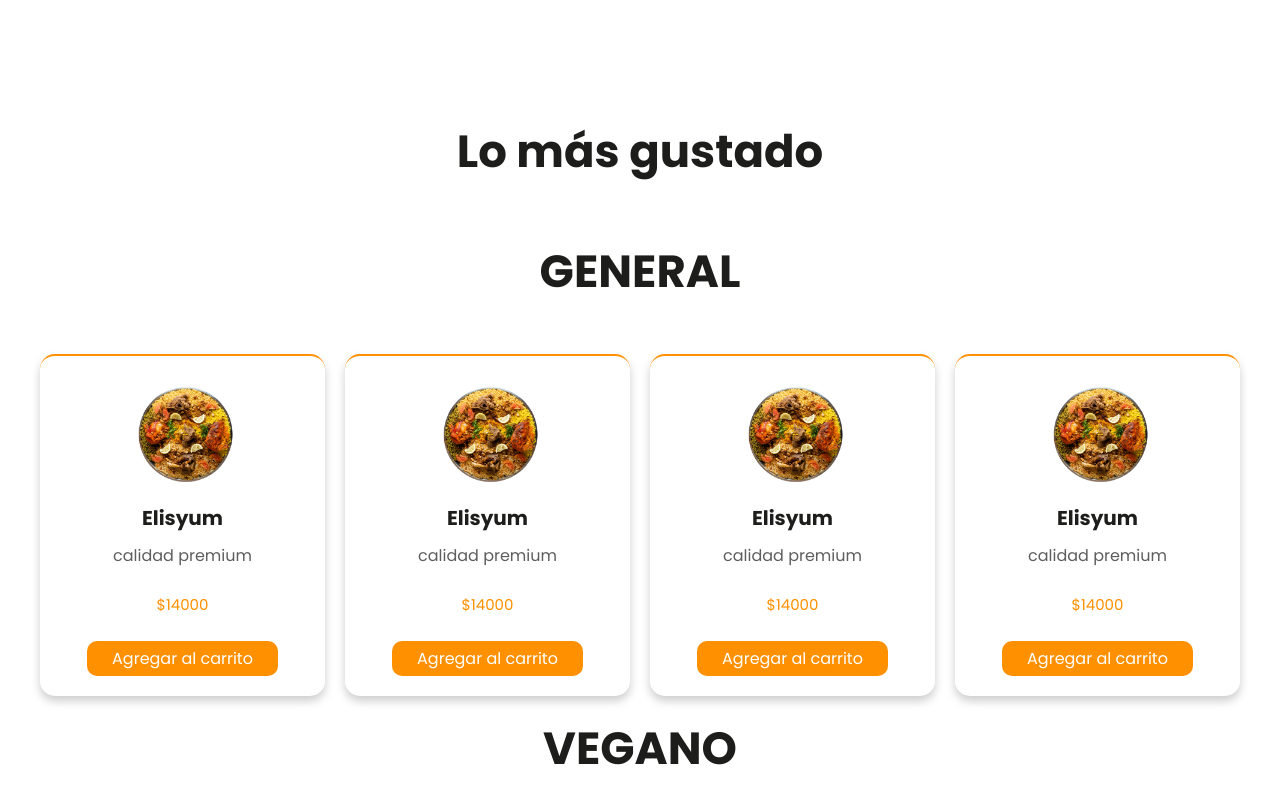
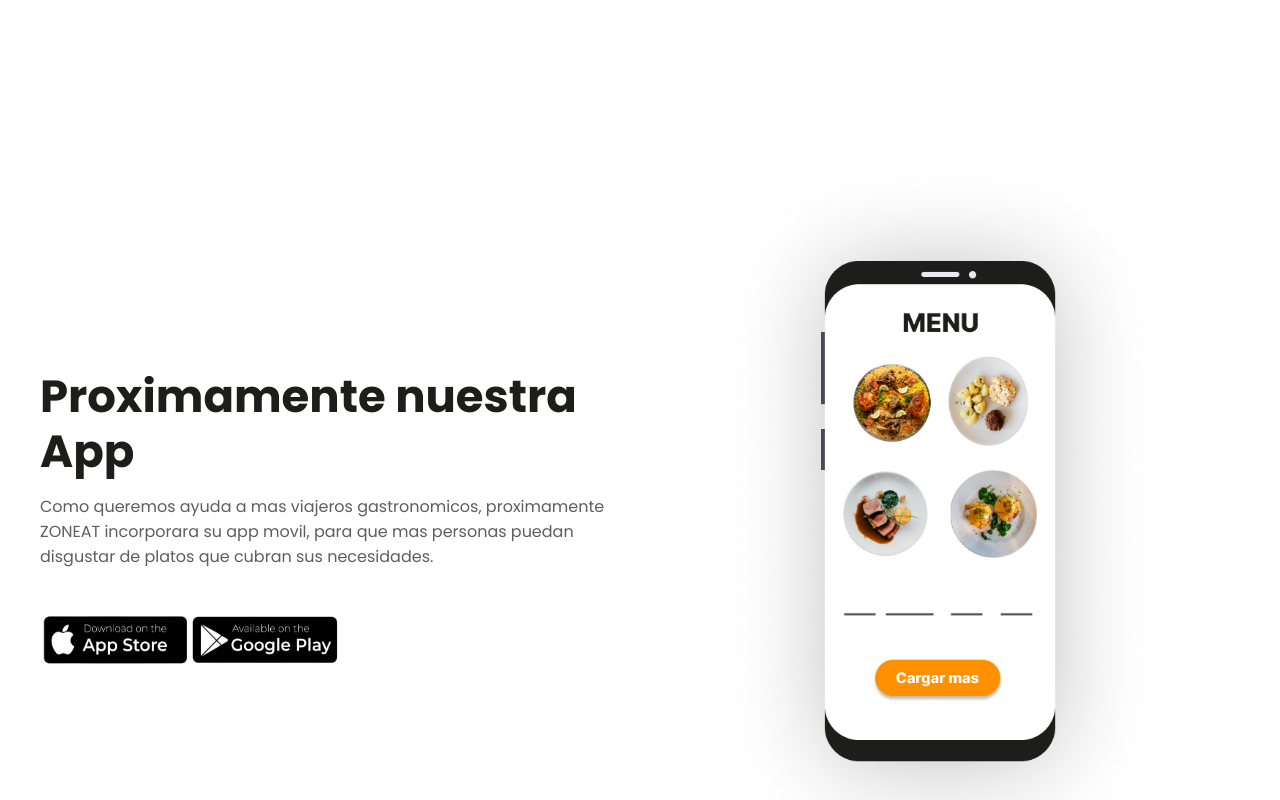
Before and after one commit to KarlaRamirez00/ZONEAT, a plain HTML site: page index.html in a window 1280 px wide. Shown: the part 1340-2140 px from the top of the page. Drawn offline with Linux system fonts and the light colour scheme.

Commit message:
PLUS extra

```diff
--- a/index.html
+++ b/index.html
@@ -80,7 +80,7 @@
 
 
     <!-- Menu -->
-    <main class="products container">
+    <!-- <main class="products container">
 
         <h2>Lo más gustado</h2><br><br>
         <h2>GENERAL</h2>
@@ -213,10 +213,10 @@
                 </div>
             </div>
         </div>
-        <!-- Boton para cargar más productos -->
+         Boton para cargar más productos -->
         <!-- <div class="btn-2" id="load-more">Cargar Mas</div> -->
 
-    </main>
+    <!-- </main>  -->
 
     <!-- Sección para... -->
     <section class="app container">
```
